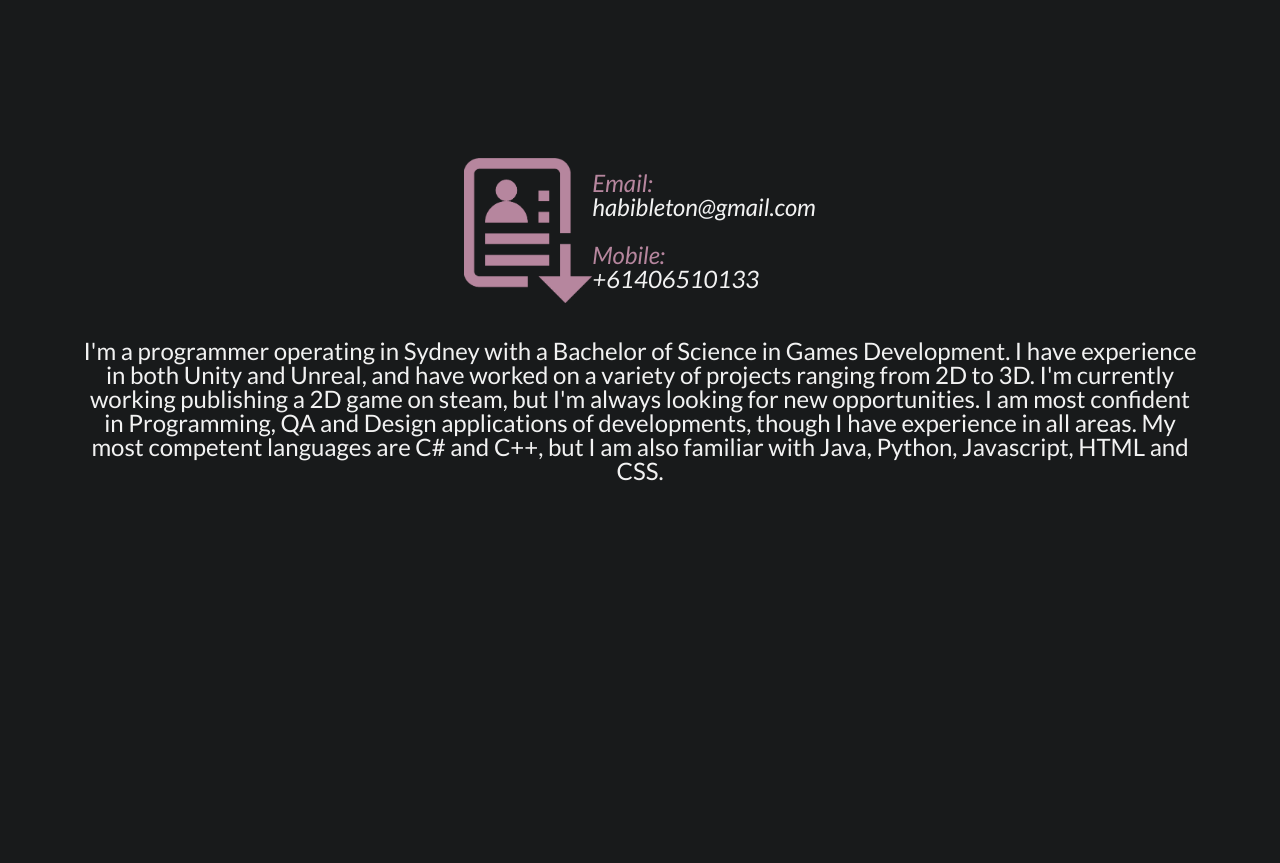
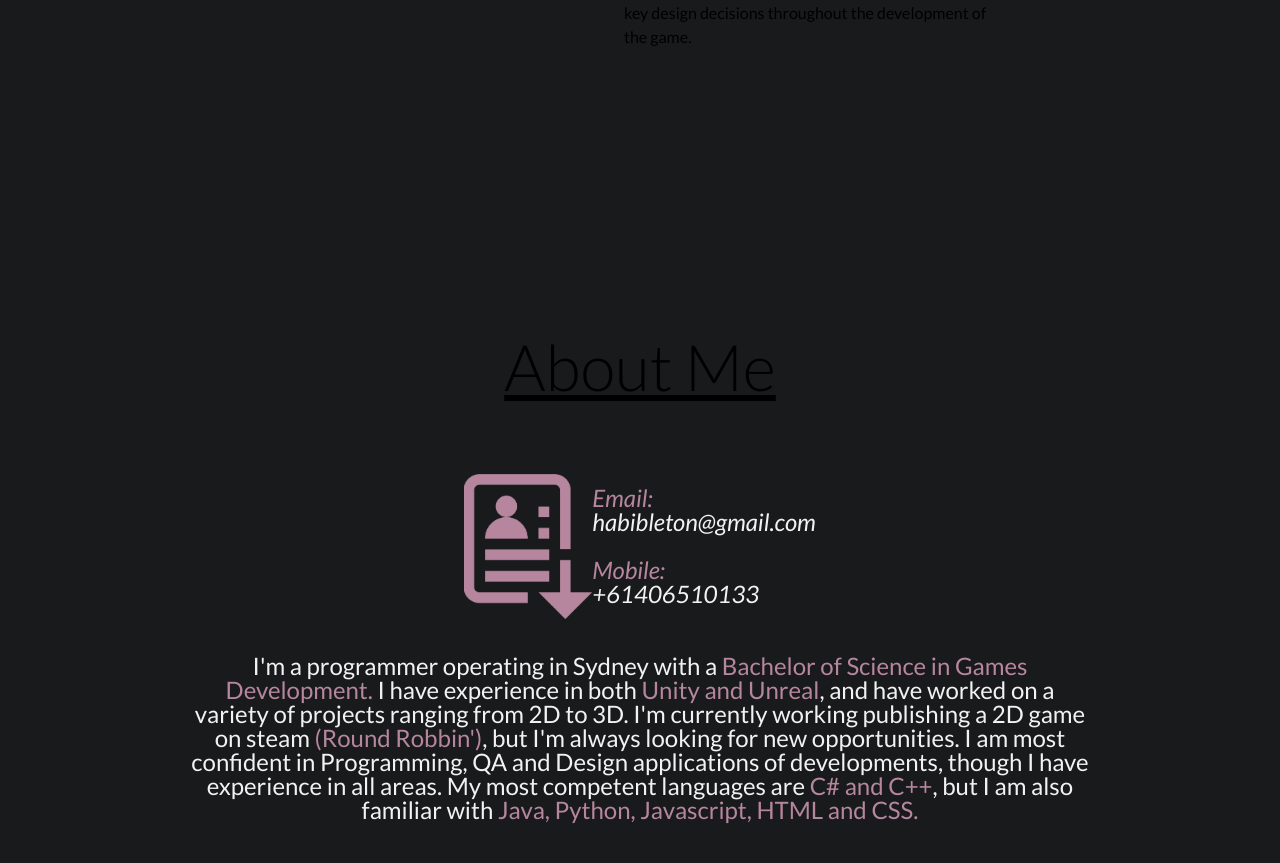
Before and after one commit to ItsRaijin/RaiWhoIs, a React (Vite) app: page / in a window 1280 px wide. Shown: the part 2383-3246 px from the top of the page. Before the commit the page ends 2922 px from the top, so only its background shows below. Built offline with nearby package versions, Linux system fonts and the light colour scheme.

Commit message:
FINF OR NOW AHHAHAHAHAHHAHAHHAHAHHAHAHHA

```diff
--- a/src/App.css
+++ b/src/App.css
@@ -21,7 +21,7 @@
   z-index: 1;
   width: 100vw;
   max-width: 100%;
-  height: 3.0rem;
+  height: 2.5rem;
   padding: 1vh;
   top:0%;
   justify-content: space-between;
@@ -48,7 +48,7 @@
       width: 60%;
     }
     .resume {
-      width: 10vw;
+      width: 7vw;
     }
 }
 
@@ -257,6 +257,11 @@
   align-items: center;
   text-align: left;
 }
+.sectionName{
+  font-size: 8vh;
+  font-weight: 300;
+  text-decoration: underline;
+}
 
 .resume {
   object-fit: scale-down;
@@ -264,6 +269,21 @@
 
 .description{
   text-align: center;
+  font-weight: 400;
+  width: 80%;
+}
+
+.showContact{
+  opacity: 0;
+  transition: all 0.5s ease-in-out;
+  filter: blur(10px);
+  transform: translateY(50%);
+}
+
+.reveal-visible {
+  opacity: 1;
+  filter: blur(0);
+  transform: translateY(0);
 }
 
 
--- a/src/App.jsx
+++ b/src/App.jsx
@@ -13,6 +13,7 @@ import playmakers from './images/PM.png';
 import SoulPink from './images/SoulEye.png';
 import nose from './images/nose.png';
 import { useRef } from 'react';
+import pdf from './images/Resume.pdf';
 
 
 function App() {
@@ -26,6 +27,8 @@ function App() {
 
   useEffect(() => {
     const top = document.querySelectorAll('scrolldown');
+    let showContact = document.querySelectorAll('.showContact')
+    showContact.forEach((item) => observer.observe(item));
   }, [])
   const scrollPosition = useScrollPosition();
 
@@ -82,6 +85,8 @@ if (scrollPosition) {
       <div className="container">
         <div className='projects' ref={portfolio}>
 
+          <h1 className='sectionName'> Projects </h1>
+
           <LeftCapsule
             img={robbin}
             title="Round Robbin'"
@@ -117,20 +122,24 @@ if (scrollPosition) {
         </div>
       </div>
 
-      <br /><br /><br /><br /><br /><br />
+      <br /><br /><br /><br /><br /><br /><br/><br/><br/>
 
       <div className="container">
-        <div className='About' ref={about}>
-          <div className='contact'>
-            <img src={resume} className='resume hvr-pulse-shrink'></img>
+        <h1 className='sectionName'> About Me </h1>
+        <br/>
+        <div className='About showContact'>
+          <div className='contact' ref={about}>
+            <a href={pdf}>
+              <img src={resume} className='resume hvr-pulse-shrink pink'></img>
+            </a>
             <p><span className='pink'>Email: </span>habibleton@gmail.com <br/><br/>
                <span className='pink'>Mobile: </span>+61406510133</p>
           </div>
           <div className='description'>
-            <p>I'm a programmer operating in Sydney with a Bachelor of Science in Games Development. I have experience in both Unity and Unreal,
-              and have worked on a variety of projects ranging from 2D to 3D. I'm currently working publishing a 2D game on steam, but I'm always looking
+            <p>I'm a programmer operating in Sydney with a <span className='pink'>Bachelor of Science in Games Development.</span> I have experience in both <span className='pink'>Unity and Unreal</span>,
+              and have worked on a variety of projects ranging from 2D to 3D. I'm currently working publishing a 2D game on steam <span className='pink'>(Round Robbin')</span>, but I'm always looking
               for new opportunities. I am most confident in Programming, QA and Design applications of developments, though I have experience in all areas.
-              My most competent languages are C# and C++, but I am also familiar with Java, Python, Javascript, HTML and CSS.
+              My most competent languages are <span className='pink'>C# and C++</span>, but I am also familiar with <span className='pink'>Java, Python, Javascript, HTML and CSS.</span>
             </p>
           </div>
         </div>
@@ -176,6 +185,16 @@ const desc4 = <span> Lead the development of a group of 25~ individuals in creat
 // To check the scroll position on page load
 //reveal();
 
+const observer = new IntersectionObserver((entries) => {
+  entries.forEach((entry) => {
+    if (entry.isIntersecting) {
+      entry.target.classList.add('reveal-visible');
+    } else {
+      //entry.target.classList.remove('show');
+    }
+  });
+});
+
 
 
 export default App
```
Also changed, not shown: 1 other file (tests, documents, lock files or other folders).
